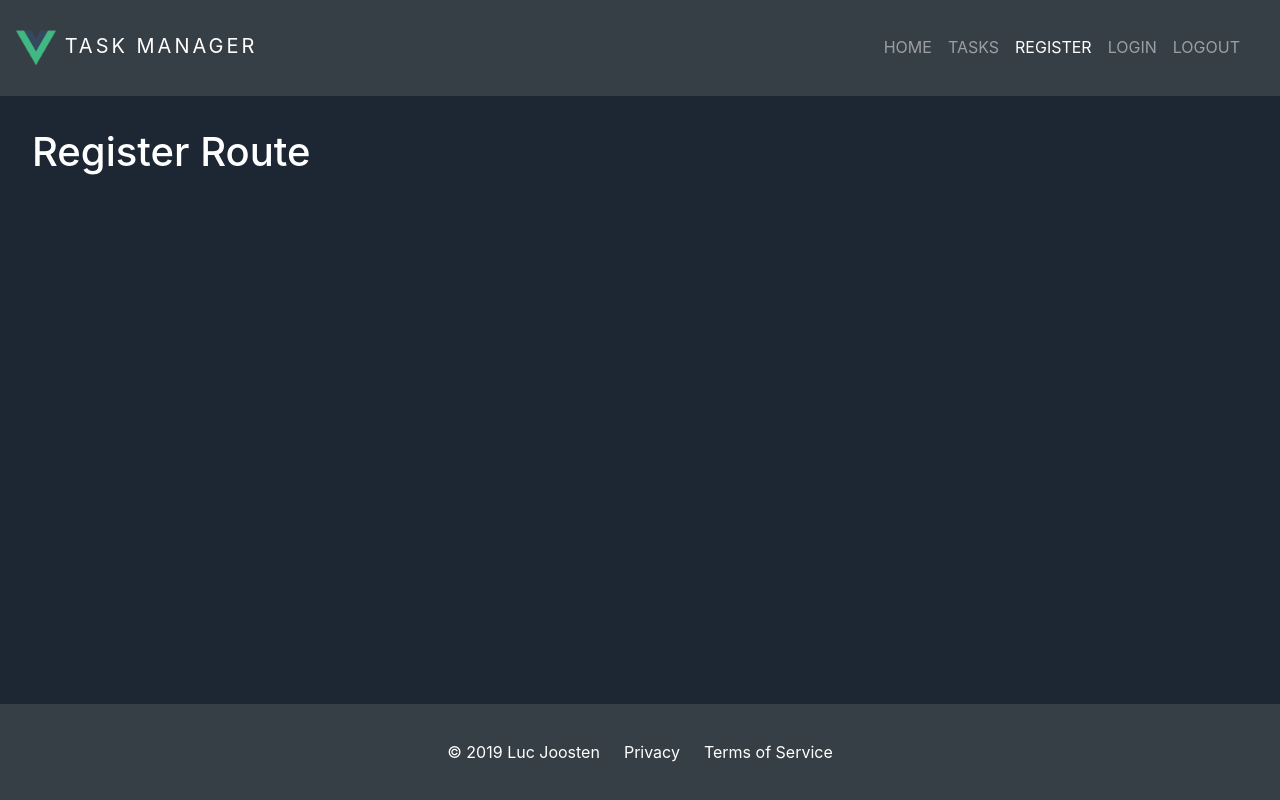
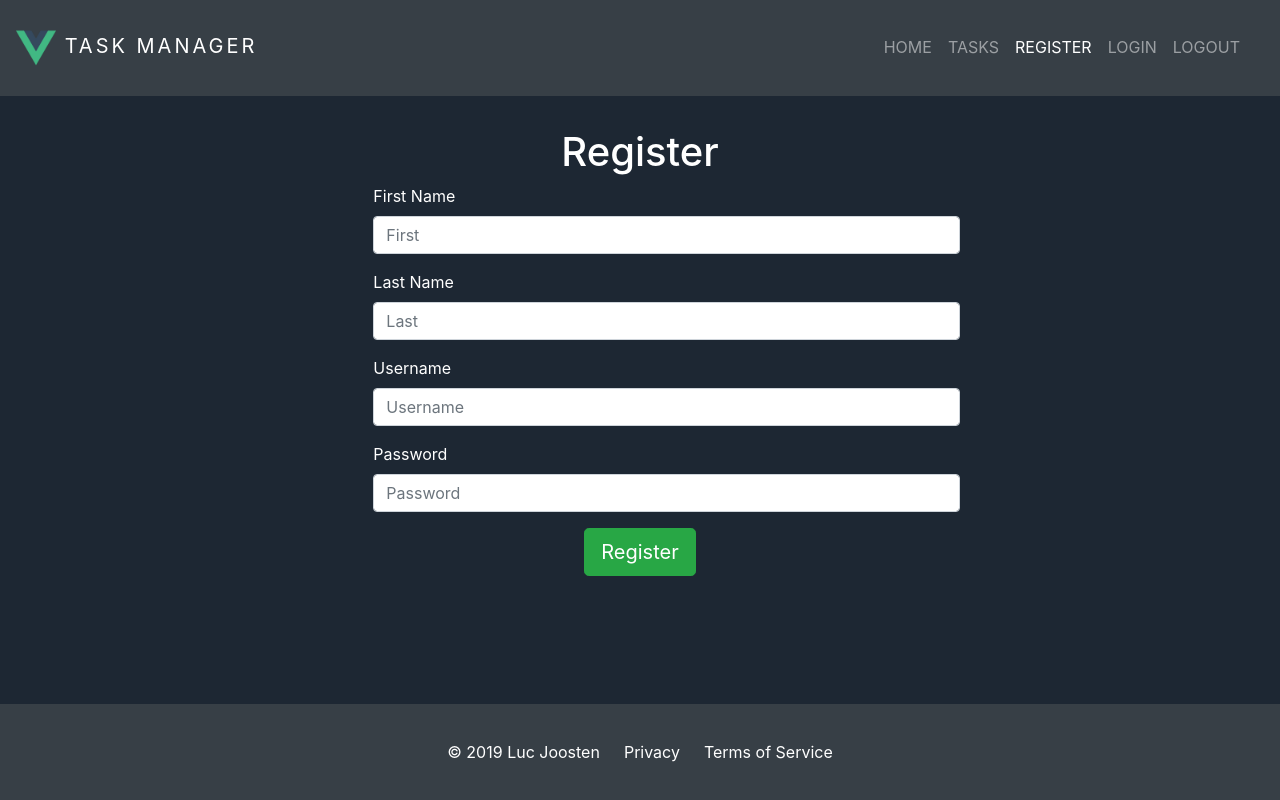
Before and after one commit to Ihajoosten/Client-side-programming, a Vue app: page /register in a window 1280 px wide. Built offline with nearby package versions, Linux system fonts and the light colour scheme.

Commit message:
create http service with axios

```diff
--- a/dev-server/api/authentication/authentication-controller.js
+++ b/dev-server/api/authentication/authentication-controller.js
@@ -14,7 +14,7 @@ export function index(req, res) {
       return res.status(401).json();
     }
 
-    const passwordMatch = true;
+    const passwordMatch = User.passwordMatch(req.body.password, user.password);
     if (!passwordMatch) {
       return res.status(401).json();
     }
--- a/dev-server/model/user-model.js
+++ b/dev-server/model/user-model.js
@@ -15,6 +15,10 @@ userSchema.virtual('fullName').get(function() {
     return `${first} ${last}`;
 });
 
+export function passwordMatches(password, hash) {
+  return bcrypt.compareSync(password, hash);
+}
+
 userSchema.pre('save', function(next) {
     this.username = this.username.toLowerCase();
     this.first = this.first.toLowerCase();
--- a/package.json
+++ b/package.json
@@ -9,6 +9,7 @@
     "dev": "set NODE_ENV=development&&babel dev-server --out-dir prod-server &&nodemon prod-server/index"
   },
   "dependencies": {
+    "axios": "^0.19.0",
     "bcrypt-nodejs": "0.0.3",
     "body-parser": "^1.19.0",
     "bootstrap": "^4.3.1",
--- a/prod-server/api/authentication/authentication-controller.js
+++ b/prod-server/api/authentication/authentication-controller.js
@@ -26,7 +26,7 @@ function index(req, res) {
       return res.status(401).json();
     }
 
-    var passwordMatch = true;
+    var passwordMatch = _userModel2.default.passwordMatch(req.body.password, user.password);
     if (!passwordMatch) {
       return res.status(401).json();
     }
--- a/prod-server/model/user-model.js
+++ b/prod-server/model/user-model.js
@@ -3,6 +3,7 @@
 Object.defineProperty(exports, "__esModule", {
     value: true
 });
+exports.passwordMatches = passwordMatches;
 
 var _mongoose = require('mongoose');
 
@@ -29,6 +30,10 @@ userSchema.virtual('fullName').get(function () {
     return first + ' ' + last;
 });
 
+function passwordMatches(password, hash) {
+    return _bcryptNodejs2.default.compareSync(password, hash);
+}
+
 userSchema.pre('save', function (next) {
     this.username = this.username.toLowerCase();
     this.first = this.first.toLowerCase();
--- a/src/services/AuthService.js
+++ b/src/services/AuthService.js
@@ -1,15 +1,22 @@
 import store from "../store.js";
+import { http } from "../services/HttpService.js";
 
 export function isLoggedIn() {
-    const token = localStorage.getItem('token');
-    return token != null;
+  const token = localStorage.getItem("token");
+  return token != null;
 }
 
-export function login() {
-    const token = {
-        username: 'luc'
-    }
-    setToken(token)
+export function login(user) {
+  return http()
+    .post("/api/auth", user)
+    .then(res => {
+      if (res) {
+        const fakeToken = {
+          token: "my-token"
+        };
+        setToken(fakeToken);
+      }
+    });
 }
 
 function setToken(token) {
@@ -24,3 +31,7 @@ export function getUserName() {
 export function getUserId() {
   return 1;
 }
+
+export function registerUser(user) {
+  return http().post('/api/register', user);
+}
--- /dev/null
+++ b/src/services/HttpService.js
@@ -0,0 +1,8 @@
+import store from '../store';
+import axios from 'axios';
+
+export function http() {
+    return axios.create({
+        baseURL: store.state.apiURL
+    });
+}
--- a/src/views/authentication/Register.vue
+++ b/src/views/authentication/Register.vue
@@ -1,5 +1,70 @@
 <template>
-    <div>
-        <h1>Register Route</h1>
-    </div>
+  <div>
+    <h1 class="text-center">Register</h1>
+    <form class="custom-form" v-on:submit.prevent="onSubmit">
+      <div class="offset-md-1">
+        <div class="form-group">
+          <label for="first">First Name</label>
+          <input v-model="first" type="text" class="form-control" id="first" placeholder="First" />
+        </div>
+        <div class="form-group">
+          <label for="last">Last Name</label>
+          <input v-model="last" type="text" class="form-control" id="last" placeholder="Last" />
+        </div>
+        <div class="form-group">
+          <label for="username">Username</label>
+          <input
+            v-model="username"
+            type="text"
+            class="form-control"
+            id="username"
+            placeholder="Username"
+          />
+        </div>
+        <div class="form-group">
+          <label for="password">Password</label>
+          <input
+            v-model="password"
+            type="password"
+            class="form-control"
+            id="password"
+            placeholder="Password"
+          />
+        </div>
+      </div>
+      <div class="form-group text-center">
+        <button type="submit" class="btn btn-success btn-lg">Register</button>
+      </div>
+    </form>
+  </div>
 </template>
+
+<script>
+import * as auth from "../../services/AuthService.js";
+
+export default {
+  name: "register",
+  data: function() {
+    return {
+      username: "",
+      password: "",
+      first: "",
+      last: ""
+    };
+  },
+  methods: {
+    onSubmit: async function() {
+      const user = {
+        username: this.username,
+        password: this.password,
+        first: this.first,
+        last: this.last
+      };
+      const registerPromise = auth.registerUser(user);
+      const loginPromise = auth.login(user);
+      await Promise.all([registerPromise, loginPromise]);
+      this.$router.push({ name: "home" });
+    }
+  }
+};
+</script>
```
Also changed, not shown: 1 other file (tests, documents, lock files or other folders).
